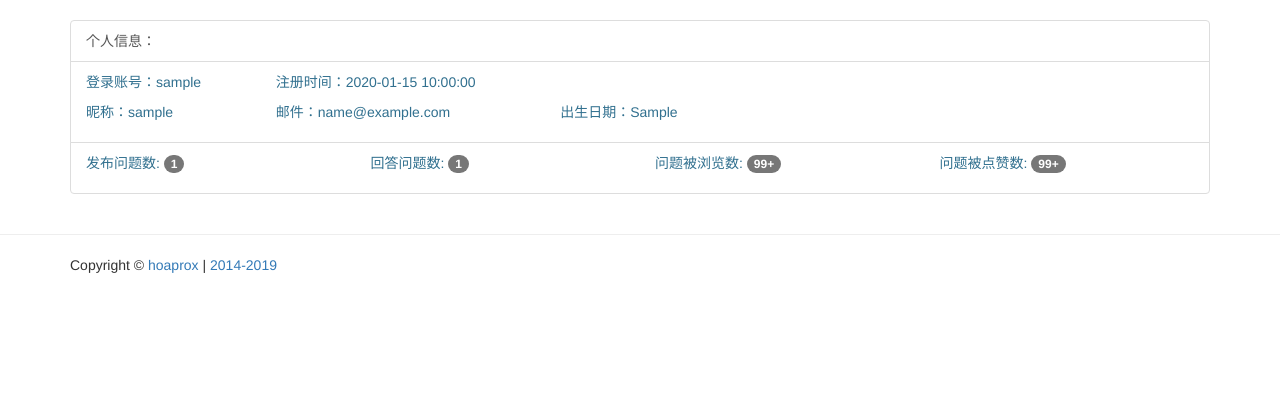
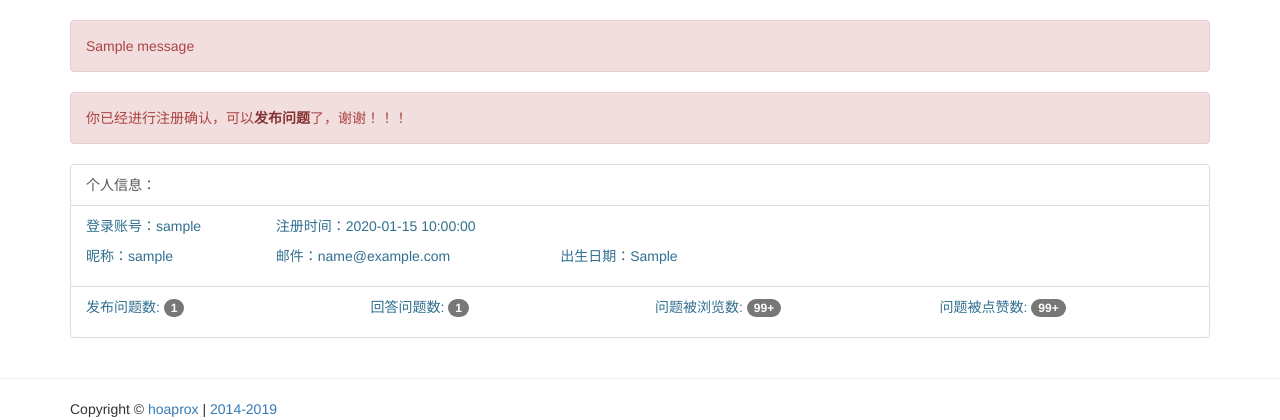
Before and after one commit to Minus520/easyQAsystem, a Flask app: page /profile in a window 1280 px wide. Shown: the part 52-472 px from the top of the page. Run offline with Flask 2, Linux system fonts and the light colour scheme; the visitor is signed in with stand-in values (Sample User, id 1); tables that the repository leaves empty hold one stand-in row (values such as "Sample post"); one stand-in notice (Sample message) is shown; some libraries are stand-ins or nearby versions.

Commit message:
增加邮件确认内容&增加flash提示

```diff
--- a/app.py
+++ b/app.py
@@ -1,5 +1,5 @@
 # coding: utf-8
-from flask import Flask, render_template, request, redirect, url_for, session, g
+from flask import Flask, render_template, request, redirect, url_for, session, g, flash
 import config
 from db import db
 from models import User, Question, Answer
@@ -53,7 +53,8 @@ def login():
             login_log()
             return redirect(url_for('index'))
         else:
-            return '账号或者密码错误'
+            flash('登录失败，账号或者密码不正确！！！')
+            return redirect(url_for('login'))
 
 
 @app.route('/register', methods=['GET', 'POST'])
@@ -70,12 +71,15 @@ def register():
         register_time = datetime.now()
         user = User.query.filter(User.userName == user_name).first()
         if user:
-            return '账号已注册'
+            flash('账号已被注册！！！')
+            return redirect(url_for('register'))
         else:
             user = User(user_name, user_password, user_email, user_nickname, register_time, user_birth)
             db.session.add(user)
             db.session.commit()
-            send_email(user_email, 'easyQAsystem user register confirm', 'notifymail', user=user)
+            token = user.generate_confirmation_token(secret_key=app.config['SECRET_KEY'])
+            send_email(user_email, 'easyQAsystem User Register Confirm', 'notifymail', user=user, token=token)
+            flash('账号确认邮件已发送到您的注册邮箱，请及时确认，否则无法发布新问题！！！')
             return redirect(url_for('login'))
 
 
@@ -94,6 +98,21 @@ def send_email(to, subject, template, **kwargs):
     return thr
 
 
+@app.route('/confirm/<token>')
+@login_required
+def confirm(token):
+    user_name = session.get('user_name')
+    user = User.query.filter(User.userName == user_name).first()
+    if user and user.userConfirmed:
+        return redirect(url_for('index'))
+    if user.confirm(token, secret_key=app.config['SECRET_KEY']):
+        flash('你的账号已经确认成功！！！')
+        return redirect(url_for('index'))
+    else:
+        flash('账号确认链接已失效')
+        return redirect(url_for('register'))
+
+
 @app.route('/logout')
 def logout():
     session.pop('user_name')
@@ -107,6 +126,7 @@ def my_context_processor():
     if user_name:
         user = User.query.filter(User.userName == user_name).first()
         if user:
+            g.current_user = user
             return {'user': user}
     else:
         return {}
--- a/config.py
+++ b/config.py
@@ -2,7 +2,7 @@
 import os
 
 DEBUG = True
-SECRET_KEY = os.urandom(24)
+SECRET_KEY = 'smtp.cntaiping.com'  # os.urandom(24)
 SQLALCHEMY_DATABASE_URI = 'mysql+pymysql://root:xroot@10.1.14.230:3306/easyQAsystem?charset=utf8'
 SQLALCHEMY_COMMIT_ON_TEARDOWN = True
 SQLALCHEMY_TRACK_MODIFICATIONS = True
--- a/templates/base.html
+++ b/templates/base.html
@@ -13,8 +13,11 @@
             <div class="navbar-header">
                 <a class="navbar-brand" href="{{ url_for('index') }}"><span class="glyphicon glyphicon-home"
                                                                             aria-hidden="true"></span> 首页</a>
-                <a class="navbar-brand" href="{{ url_for('question') }}"><span class="glyphicon glyphicon-plus"
-                                                                               aria-hidden="true"></span> 发布</a>
+                {% if user and user.userConfirmed==1 %}
+                    <a class="navbar-brand" href="{{ url_for('question') }}">
+                        <span class="glyphicon glyphicon-plus" aria-hidden="true"></span> 发布
+                    </a>
+                {% endif %}
             </div>
             <div class="navbar-collapse collapse pull-right">
                 <ul class="nav navbar-nav">
@@ -35,8 +38,19 @@
         </div>
     </div>
 {% endblock %}
+
 {% block content %}
     <div class="container">
+        {% with messages = get_flashed_messages() %}
+            {% if messages %}
+                {#                <ul class=flashes>#}
+                {% for message in messages %}
+                    {#                        <li>{{ message }}</li>#}
+                    <div class="alert alert-danger" role="alert">{{ message }}</div>
+                {% endfor %}
+                {#                </ul>#}
+            {% endif %}
+        {% endwith %}
         {% block page_content %}{% endblock %}
     </div>
     <hr>
--- a/templates/notifymail.html
+++ b/templates/notifymail.html
@@ -1,8 +1,7 @@
-Welcome to easyQAsystem!<br>
-Dear {{ user.userName }},<br>
+Dear {{ user.userName }},<br><br>
 Welcome to easyQAsystem!<br>
 To confirm your account please click on the following link:<br>
-{{ url_for('index') }}<br>
+{{ url_for('confirm', token=token, _external=True) }}<br><br>
 Sincerely,<br>
 The easyQAsystem Team<br>
 Note: replies to this email address are not monitored.<br>
--- a/templates/profile.html
+++ b/templates/profile.html
@@ -7,6 +7,15 @@
 {% block title %}{{ user.userNickname }}的个人中心{% endblock %}
 
 {% block page_content %}
+    {% if user.userConfirmed==0 %}
+        <div class="alert alert-danger" role="alert">
+            <a href="#" class="alert-link">你还有没有进行注册确认，请登录注册时提交的邮箱进行确认，否则无法发布新的问题谢谢！！！</a>
+        </div>
+    {% else %}
+        <div class="alert alert-danger" role="alert">
+            你已经进行注册确认，可以<a href="{{ url_for('question') }}" class="alert-link">发布问题</a>了，谢谢！！！
+        </div>
+    {% endif %}
     <div class="list-group pull-center">
         <a href="#" class="list-group-item inactive">
             个人信息：
@@ -37,7 +46,7 @@
         </a>
     </div>
 
-   {# {% for question in questions %}
+    {# {% for question in questions %}
         <div class="panel panel-default">
             <div class="panel-body">
                 <div class="pull-left">
```
Also changed, not shown: migrations/versions/9eecf27b1326_.py (renamed from migrations/versions/e7e6c76ab05a_.py, +4 -3 lines), models.py (+19 -0 lines).
